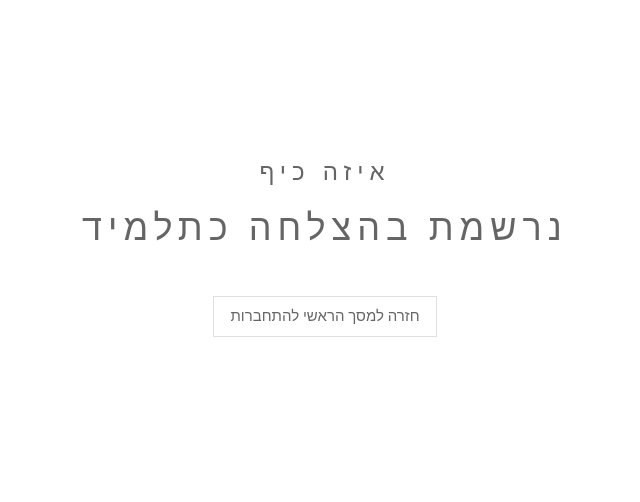
After one commit to itaybe6/Corona-Project, a Django app: template users/templates/student/signup_success.html in a window 1280 px wide. The commit adds this page. Shown: the top 502 px of the page, without its empty margins (315-955 px from the left). Run offline with Django 3.2, Linux system fonts and the light colour scheme; the template is opened without the code that fills it, so the values that code supplies are empty.

Commit message:
students sign up work!!! +students sign success html file

```diff
--- /dev/null
+++ b/users/templates/student/signup_success.html
@@ -0,0 +1,43 @@
+<!DOCTYPE html>
+<html>
+  <title>הרשמה הושלמה</title>
+  <meta charset="UTF-8" />
+  <meta name="viewport" content="width=device-width, initial-scale=1" />
+  <link rel="stylesheet" href="https://www.w3schools.com/w3css/4/w3.css" />
+  <link
+    rel="stylesheet"
+    href="https://fonts.googleapis.com/css?family=Raleway"
+  />
+  <link
+    rel="stylesheet"
+    href="https://cdnjs.cloudflare.com/ajax/libs/font-awesome/4.7.0/css/font-awesome.min.css"
+  />
+  <style>
+    body,
+    h1 {
+      font-family: "Raleway", Arial, sans-serif;
+    }
+    h1 {
+      letter-spacing: 6px;
+    }
+    .w3-row-padding img {
+      margin-bottom: 12px;
+    }
+  </style>
+  <body>
+    <div class="w3-content" style="max-width: 1500px">
+      <header class="w3-panel w3-center w3-opacity" style="padding: 128px 16px">
+        <h1 class="w3-xlarge">איזה כיף</h1>
+        <h1>נרשמת בהצלחה כתלמיד</h1>
+
+        <div class="w3-padding-32">
+          <div class="w3-bar w3-border">
+            <a href="/" class="w3-bar-item w3-button"
+              >חזרה למסך הראשי להתחברות</a
+            >
+          </div>
+        </div>
+      </header>
+    </div>
+  </body>
+</html>
--- a/users/urls.py
+++ b/users/urls.py
@@ -15,7 +15,7 @@ urlpatterns = [
     path(r'manager/signup',views.get_manager_signup, name = 'manager_signup'),
     path(r'manager/signup_success',views.submit_Manager, name = 'submit_Manager'),
     path(r'teacher/signup_success',views.submit_Teacher, name = 'submit_Teacher'),
-
+    path(r'student/signup_success',views.submit_Student, name = 'submit_Student'),
 
 
 
```
Also changed, not shown: users/templates/student/signup.html (+20 -15 lines), users/views.py (+17 -1 lines), db.sqlite3.
